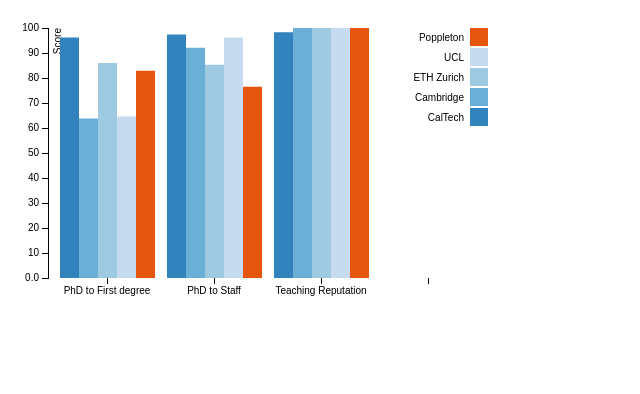
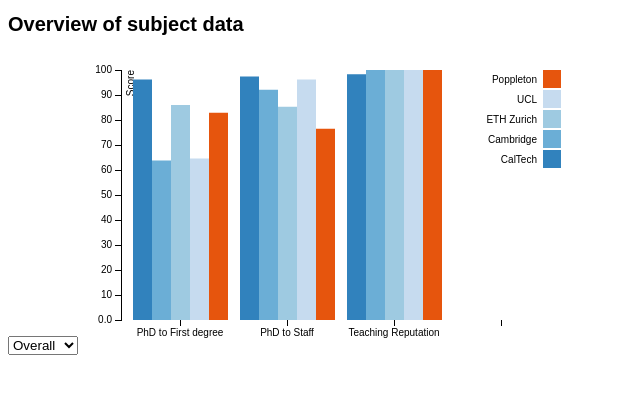
Before and after one commit to duncan3ross/duncan3ross.github.io, a plain HTML site: page Subjects/index.html in a window 1280 px wide. Shown: the whole page, without its empty margins (0-640 px from the left). Drawn offline with nearby package versions, Linux system fonts and the light colour scheme.

Commit message:
Drop down

```diff
--- a/Subjects/index.html
+++ b/Subjects/index.html
@@ -22,6 +22,16 @@ body {
 }
 
 </style>
+
+<h1>Overview of subject data</h1>
+
+<select name="subject-list">
+  <option value="Overall">Overall</option>
+  <option value="Art">Art</option>
+  <option value="Science">Science</option>
+</select>
+
+
 <body>
 <script src="https://cdnjs.cloudflare.com/ajax/libs/d3/3.5.5/d3.min.js"></script>
 <script>
```
